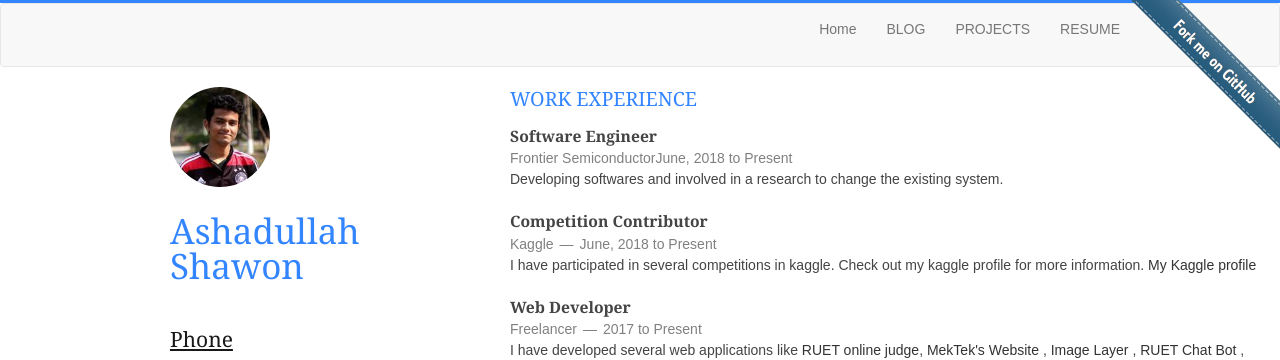
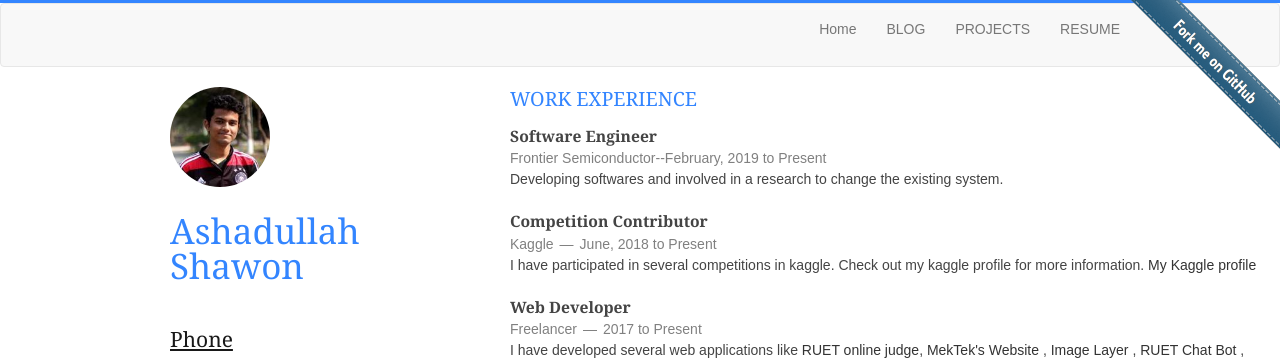
Before and after one commit to shawon100/shawon100.github.io, a Jekyll site: the page built from resume.html, in a window 1280 px wide. Shown: the top 360 px of the page. Built offline with Jekyll 4.4.1, drawn with Linux system fonts in a browser that asks for light colours; nearby versions of some CDN libraries; library files that are not in the unit come from our copies.

Commit message:
Update resume.html

```diff
--- a/resume.html
+++ b/resume.html
@@ -110,7 +110,7 @@
       <article>
         <header>
             <h1>Software Engineer</h1>
-            <span><a href="http://www.frontiersemi.com">Frontier Semiconductor</a><time>June, 2018 to Present</time></span>
+            <span><a href="http://www.frontiersemi.com">Frontier Semiconductor</a><time>--February, 2019 to Present</time></span>
         </header>
         <p>Developing softwares and involved in a research to change the existing system.</p>
    </article>
```
